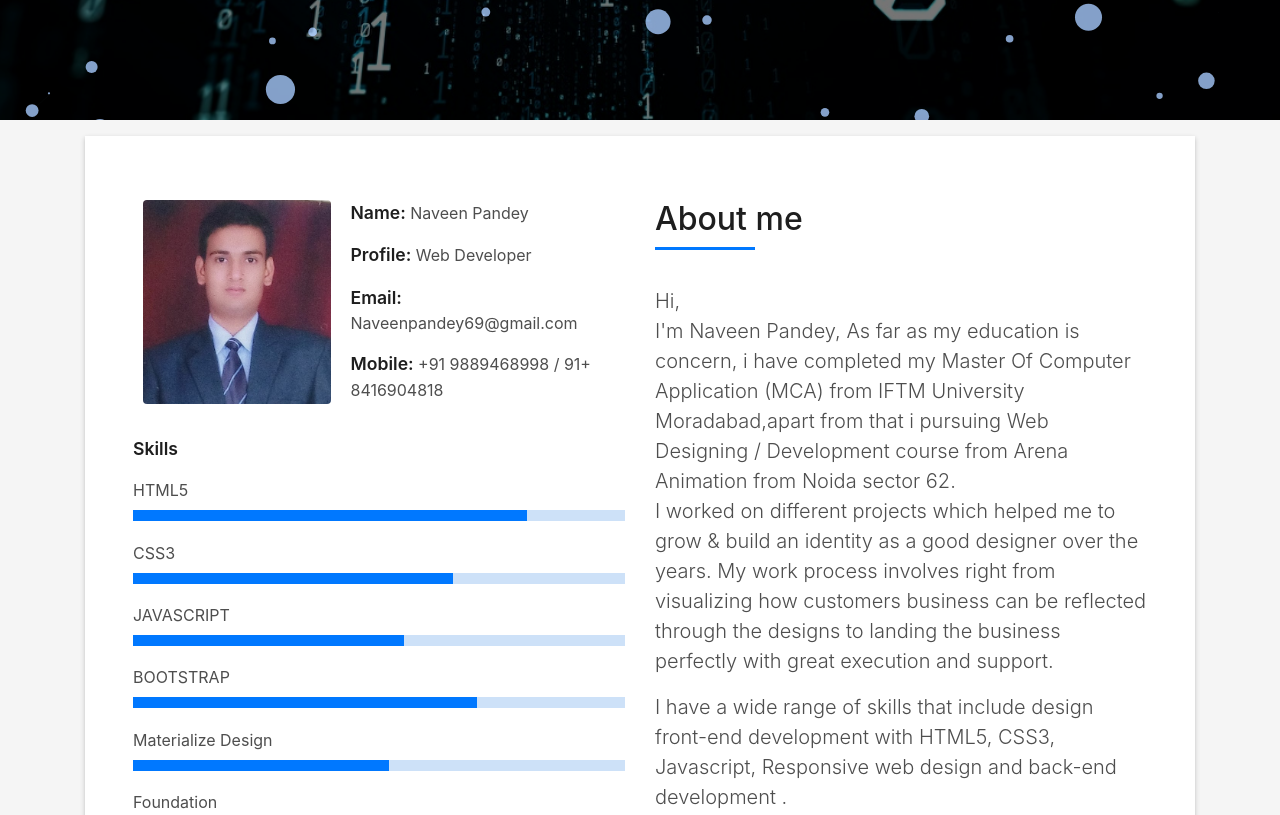
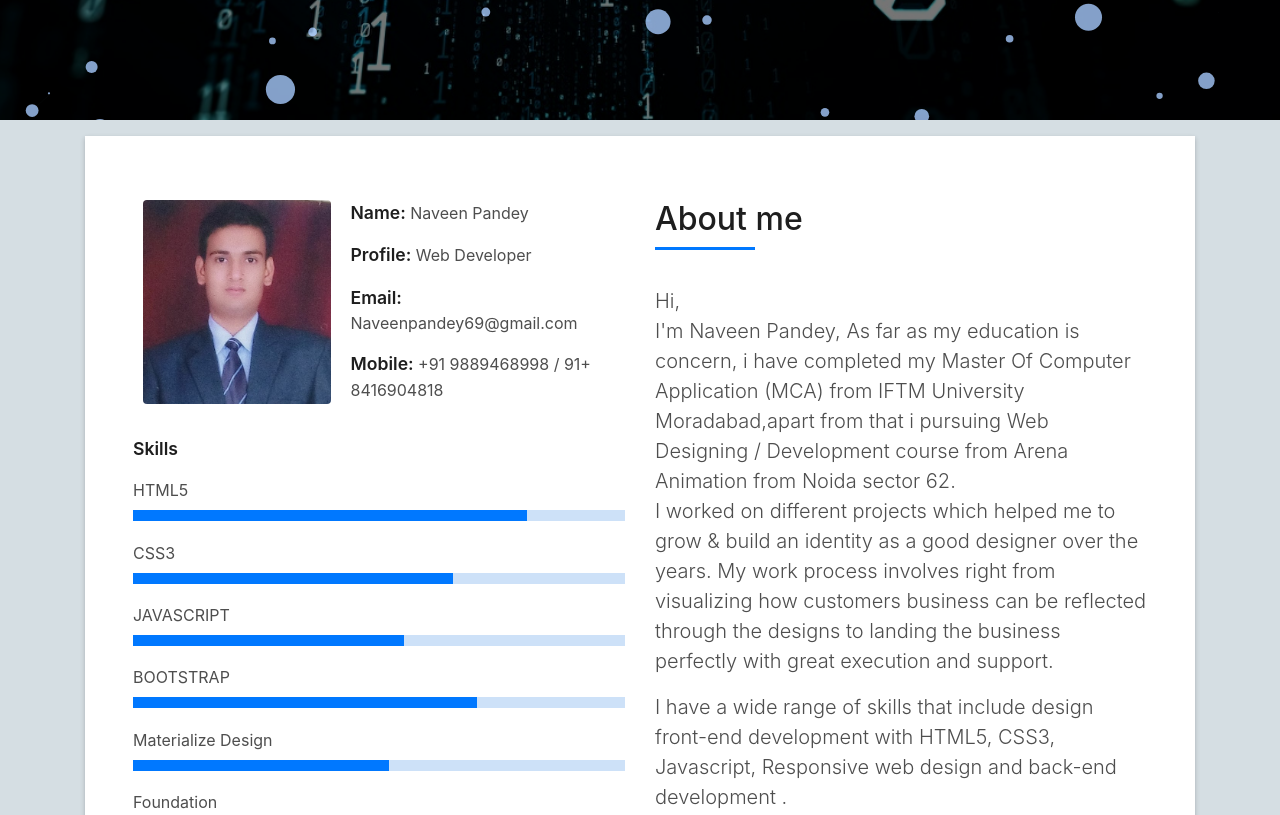
Before and after one commit to naveenpandey98/Naveenportfolio, a plain HTML site: page index.html in a window 1280 px wide. Shown: the part 680-1495 px from the top of the page. Drawn offline with Linux system fonts and the light colour scheme; files whose address does not match are found by name.

Commit message:
Update index.html

```diff
--- a/index.html
+++ b/index.html
@@ -81,7 +81,7 @@
 
   <main id="main">
     <!-- ======= About Section ======= -->
-    <section id="about" class="about-mf sect-pt4 route">
+    <section id="about" class="about-mf sect-pt4 route" style="background-color: #d5dee3;">
       <div class="container">
         <div class="row">
           <div class="col-sm-12">
@@ -95,7 +95,7 @@
                         <img src="assets/img/naveen.jpg" class="img-fluid rounded b-shadow-a" alt="">
                       </div>
                     </div>
-                    <div class="col-sm-6 col-md-7">
+                    <div class="col-sm-6 col-md-7 ">
                       <div class="about-info">
                         <p><span class="title-s">Name: </span> <span>Naveen Pandey </span></p>
                         <p><span class="title-s">Profile: </span> <span>Web Developer</span></p>
```
